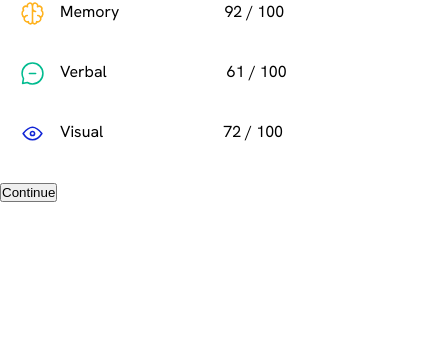
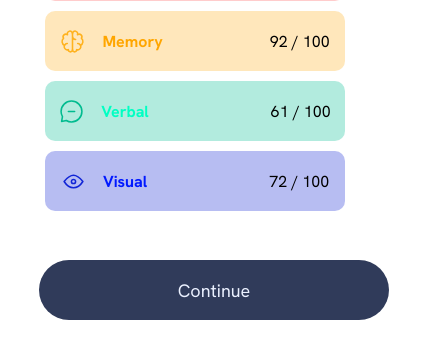
Before and after one commit to Avantiermv/results-summary-component-main, a plain HTML site: page index.html in a window 390 px wide. Shown: the part 575-934 px from the top of the page, 428 px wide, since content can reach past the window. Before the commit the page ends 844 px from the top, so only its background shows below. Drawn offline with Linux system fonts and the light colour scheme.

Commit message:
Finished the mobile css

```diff
--- a/index.html
+++ b/index.html
@@ -23,27 +23,27 @@
     <div id="block2">
       <h1>Summary</h1>
 
-      <div class="blocks">
+      <div class="blocks" id="red">
         <img src="./assets/images/icon-reaction.svg" alt="">
-        <p class="p1">Reaction</p>
-        <p class="p">80 / 100</p>
+        <p class="p1" id="pred">Reaction</p>
+        <p class="p"> 80 / 100</p>
       </div>
 
-      <div class="blocks">
+      <div class="blocks" id="yellow">
         <img src="./assets/images/icon-memory.svg" alt="">
-        <p class="p1">Memory</p>
+        <p class="p1" id="myellow">Memory</p>
         <p class="p">92 / 100</p>
       </div>
 
-      <div class="blocks">
+      <div class="blocks" id="green">
         <img src="./assets/images/icon-verbal.svg" alt="">
-        <p class="p2">Verbal</p>
+        <p class="p2" id="vgreen">Verbal</p>
         <p class="p">61 / 100</p>
       </div>
 
-      <div class="blocks">
+      <div class="blocks" id="blue">
         <img src="./assets/images/icon-visual.svg" alt="">
-        <p class="p2">Visual</p>
+        <p class="p2" id="vblue">Visual</p>
         <p class="p">72 / 100</p>
       </div>
 
--- a/style.css
+++ b/style.css
@@ -9,10 +9,10 @@
 }
 
 :root{
-    --cor1: hsl(0, 100%, 67%);
-    --cor2: hsl(39, 100%, 56%);
-    --cor3: hsl(166, 100%, 37%);
-    --cor4: hsl(234, 85%, 45%);
+    --cor1: hsla(0, 100%, 67%, 0.300);
+    --cor2: hsl(39, 100%, 56%, 0.300);
+    --cor3: hsl(166, 100%, 37%, 0.300);
+    --cor4: hsl(234, 85%, 45%, 0.300);
 
 
     --cor5: hsl(252, 100%, 67%);
@@ -36,7 +36,7 @@ body{
 }
 
 #block1{
-    background-color: var(--cor7);
+    background-color: var(--cor6);
     height: 400px;
     border-bottom-left-radius: 25px;
     border-bottom-right-radius: 25px;
@@ -62,17 +62,26 @@ body{
 }
 
 #circle{
-    background-color: var(--cor5);
-    width: 150px;
-    height: 150px;
+    display: grid;
+    background-image: linear-gradient(to bottom, hsl(234, 85%, 45%), hsl(241, 81%, 54%));
+    width: 155px;
+    height: 155px;
     margin: auto;
     margin-bottom: 15px;
-    border-radius: 75px;
+    border-radius: 85px;
+    align-items: center;
 }
+
+
 
 #circle > h1{
     font-weight: 800;
     font-size: 50px;
+}
+
+#circle > p{
+    font-weight: 500;
+    font-size: 20px;
 }
 
 h2{
@@ -87,8 +96,12 @@ h2{
 #block2 > .blocks{
     display: flex;
     height: 60px;
-    width: 350px;
+    width: 300px;
     margin: auto;
+    margin-bottom: 10px;
+    border-radius: 10px;
+    align-items: center;
+    justify-content: center;
 }
 
 .blocks > img{
@@ -97,11 +110,68 @@ h2{
 }
 
 .blocks > .p1{
+    padding: 2px;
     margin-left: 15px;
     margin-right: 105px;
+    font-weight: bolder;
 }
 
 .blocks > .p2{
+    padding: 2px;
     margin-left: 15px;
     margin-right: 120px;
+    font-weight: bolder;
 }
+
+.blocks > p{
+    font-family: var(--font);
+}
+
+#pred{
+    color: hsl(0, 100%, 50%);
+}
+
+#myellow{
+    color: hsl(39, 100%, 50%);
+}
+
+#vgreen{
+    color: hsl(166, 100%, 50%);
+}
+
+#vblue{
+    color: hsl(234, 100%, 50%);
+}
+
+#red{
+    background-color: var(--cor1);
+}
+
+#yellow{
+    background-color: var(--cor2);
+}
+
+#green{
+    background-color: var(--cor3);
+}
+
+#blue{
+    background-color: var(--cor4);
+}
+
+button{
+    background-color: var(--cor12);
+    width: 350px;
+    height: 60px;
+    margin: 39px;
+    border-style: none;
+    border-radius: 30px;
+    font-family: var(--font);
+    font-size: 18px;
+    color: var(--cor10);
+}
+
+button:hover{
+    background-image: linear-gradient(to bottom,  hsl(234, 85%, 45%), hsl(241, 81%, 54%));
+    color: var(--cor9)
+}
```
